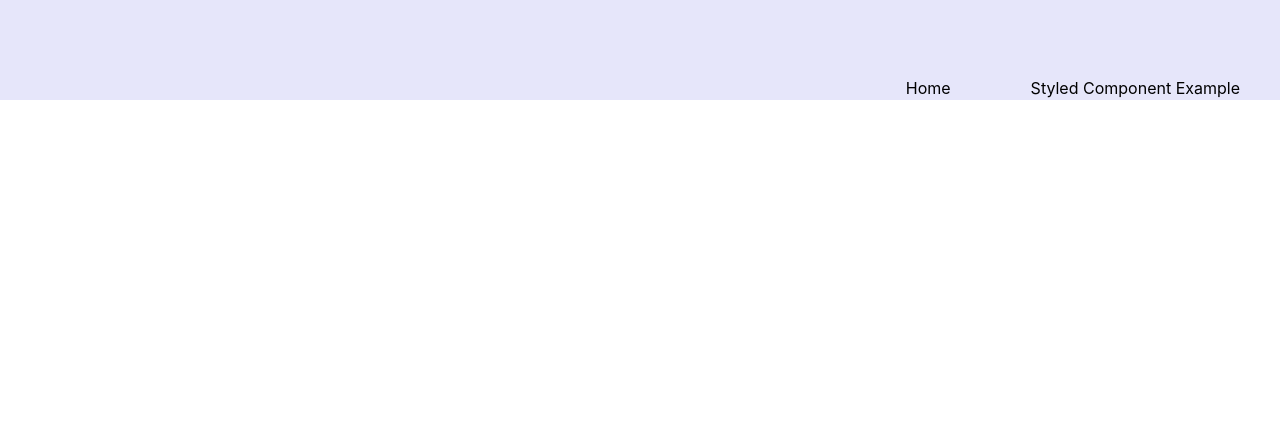
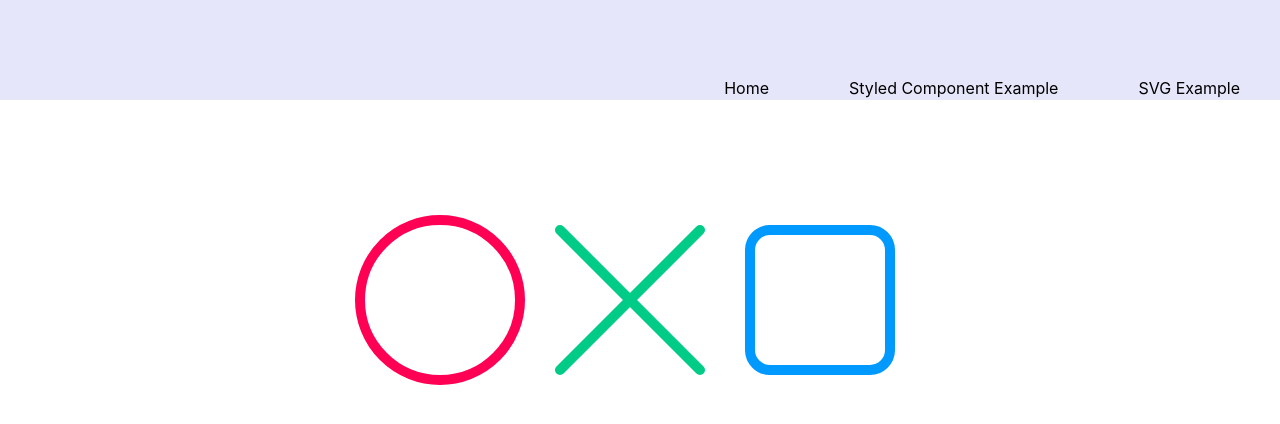
Before and after one commit to krferrell/framer-motion, a React (Create React App) app: page /svg in a window 1280 px wide. Shown: the top 424 px of the page. Built offline with nearby package versions, Linux system fonts and the light colour scheme.

Commit message:
feat(svg-animations): add svg draw path animations

```diff
--- a/src/App.js
+++ b/src/App.js
@@ -2,6 +2,7 @@ import "./App.css";
 import { Home, StyledCompEx } from "./pages";
 import { Route, Routes, useLocation } from "react-router-dom";
 import { Nav } from "./components";
+import Svg from "./svg/Svg";
 
 function App() {
   const location = useLocation();
@@ -12,6 +13,7 @@ function App() {
       <Routes location={location} key={location.pathname}>
         <Route path="/" exact="exact" element={<Home />} />
         <Route path="/styled" exact="exact" element={<StyledCompEx />} />
+        <Route path="/svg" exact="exact" element={<Svg />} />
       </Routes>
     </div>
   );
--- a/src/components/navigation/Nav.js
+++ b/src/components/navigation/Nav.js
@@ -11,6 +11,10 @@ const Nav = () => {
 
       <Link to="styled" exact>
         <span>Styled Component Example</span>
+      </Link>
+
+      <Link to="svg" exact>
+        <span>SVG Example</span>
       </Link>
     </NavBar>
   );
--- /dev/null
+++ b/src/svg/Svg.js
@@ -0,0 +1,84 @@
+import React from "react";
+import { motion } from "framer-motion";
+import styled from 'styled-components'
+
+const draw = {
+  hidden: { pathLength: 0, opacity: 0 },
+  visible: (i) => {
+    const delay = 1 + i * 0.5;
+    return {
+      pathLength: 1,
+      opacity: 1,
+      transition: {
+        pathLength: { delay, type: "spring", duration: 1.5, bounce: 0 },
+        opacity: { delay, duration: 0.01 }
+      }
+    };
+  }
+};
+
+const Svg = () => {
+  return (
+    <SvgContainer
+      width="600"
+      height="600"
+      viewBox="0 0 600 600"
+      initial="hidden"
+      animate="visible"
+    >
+      <motion.circle
+        cx="100"
+        cy="100"
+        r="80"
+        stroke="#ff0055"
+        variants={draw}
+        custom={1}
+      />
+      <motion.line
+        x1="220"
+        y1="30"
+        x2="360"
+        y2="170"
+        stroke="#00cc88"
+        variants={draw}
+        custom={2}
+      />
+      <motion.line
+        x1="220"
+        y1="170"
+        x2="360"
+        y2="30"
+        stroke="#00cc88"
+        variants={draw}
+        custom={2.5}
+      />
+      <motion.rect
+        width="140"
+        height="140"
+        x="410"
+        y="30"
+        rx="20"
+        stroke="#0099ff"
+        variants={draw}
+        custom={3}
+      />
+    </SvgContainer>
+  );
+}
+
+const SvgContainer = styled(motion.svg)`
+    display: flex;
+    align-items: center;
+    justify-content: center;
+    min-height: 100vh;
+
+    & circle,
+    rect,
+    line {
+        stroke-width: 10px;
+        stroke-linecap: round;
+        fill: transparent;
+    }
+`
+
+export default Svg;
```
